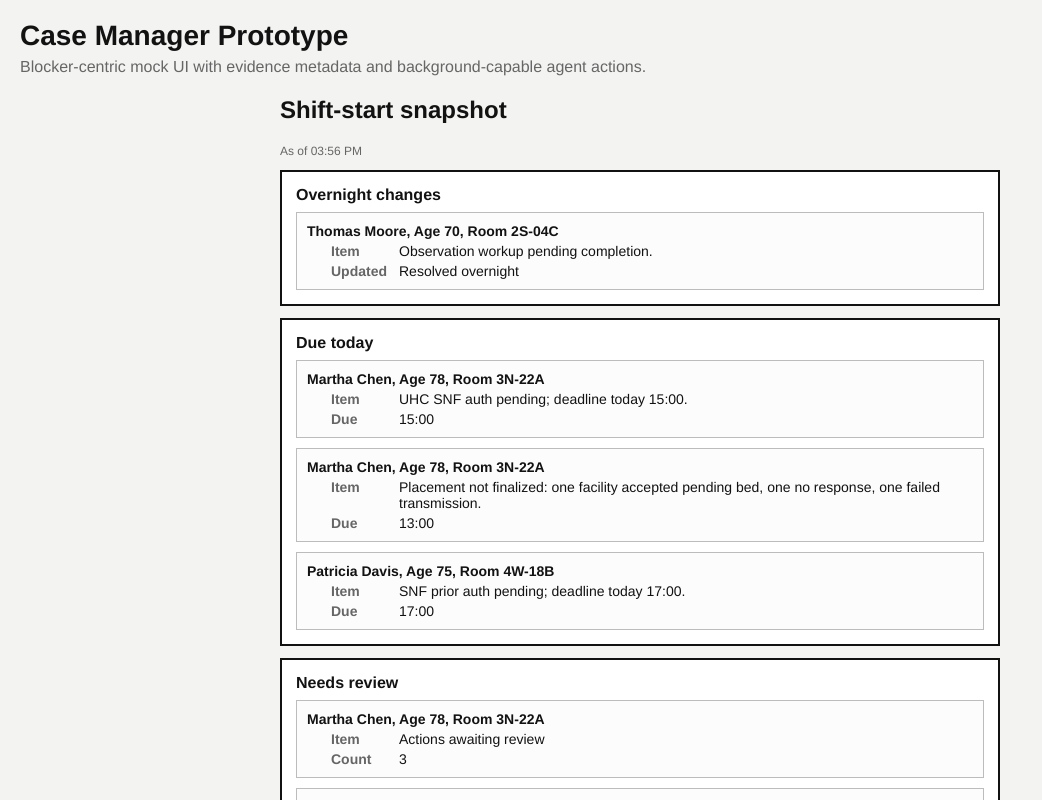
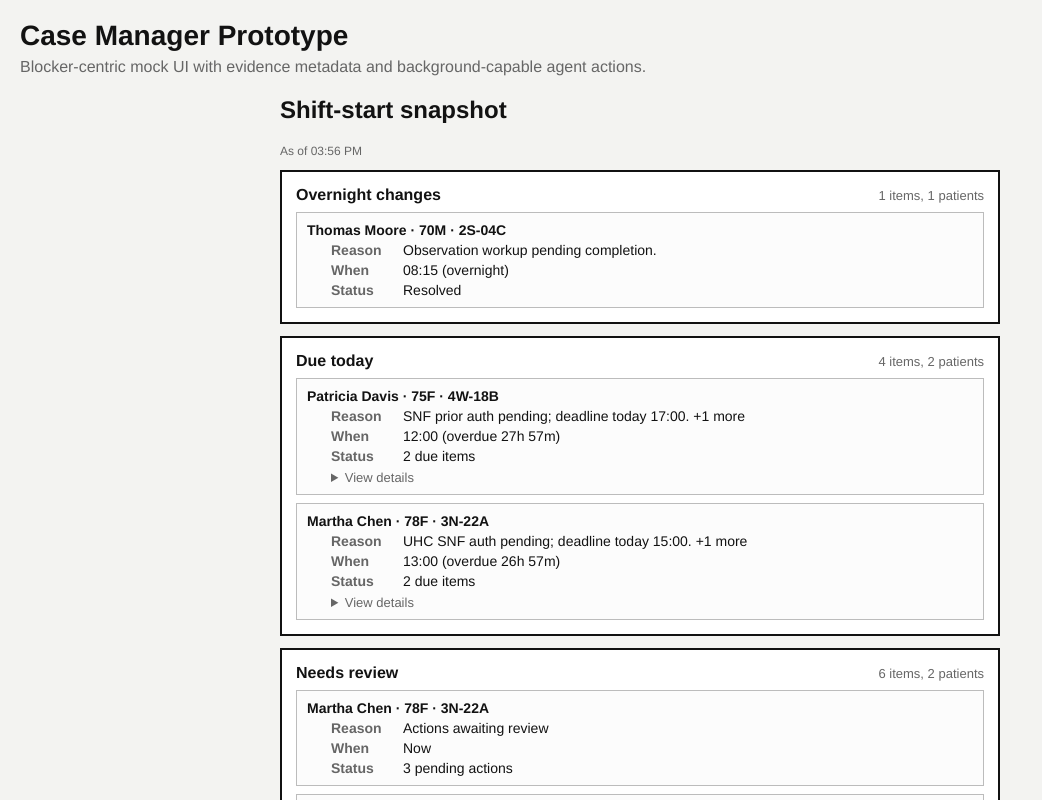
Before and after one commit to jstaufenberg/prototype-v1, a React (Vite) app in the folder prototype-app/: page / in a window 1280 px wide. Both pictures are taken after a click on the button "Show shift-start (S0)". Shown: the top 800 px of the page, without its empty margins (0-1042 px from the left). Built offline with nearby package versions, Linux system fonts and the light colour scheme.

Commit message:
Improve shift-start clarity: grouped patient cards, consistent lines, due urgency context

```diff
--- a/prototype-app/src/components/ShiftStartSnapshot.tsx
+++ b/prototype-app/src/components/ShiftStartSnapshot.tsx
@@ -7,15 +7,30 @@ interface ShiftStartSnapshotProps {
 
 interface SnapshotEntry {
   id: string;
-  name: string;
-  age: number | null;
-  room: string;
-  item: string;
-  metaLabel: 'Updated' | 'Due' | 'Count';
-  metaValue: string;
+  header: string;
+  reason: string;
+  reasonDetails: string[];
+  when: string;
+  status: string;
 }
 
-function computeAge(dob?: string): number | null {
+interface SnapshotCard {
+  title: string;
+  items: SnapshotEntry[];
+  itemCount: number;
+  patientCount: number;
+}
+
+interface PatientAggregate {
+  patientId: string;
+  header: string;
+  rankPosition: number;
+  dueItems: Array<{ description: string; dueAt: number }>;
+  overnightItems: Array<{ description: string; updatedAt: number | null }>;
+  reviewCount: number;
+}
+
+function computeAge(dob?: string | null): number | null {
   if (!dob) return null;
   const birth = new Date(dob);
   if (Number.isNaN(birth.getTime())) return null;
@@ -27,35 +42,86 @@ function computeAge(dob?: string): number | null {
   return age >= 0 ? age : null;
 }
 
-function formatDueLabel(value?: string | null): string {
-  if (!value) return 'N/A';
-  const date = new Date(value);
-  if (Number.isNaN(date.getTime())) return value;
-  return date.toLocaleTimeString('en-US', { hour: '2-digit', minute: '2-digit', hour12: false });
+function toTimestamp(value?: string | null): number | null {
+  if (!value) return null;
+  const parsed = new Date(value).getTime();
+  return Number.isNaN(parsed) ? null : parsed;
+}
+
+function formatClock(timestamp: number): string {
+  return new Date(timestamp).toLocaleTimeString('en-US', { hour: '2-digit', minute: '2-digit', hour12: false });
+}
+
+function formatWhenWithRelative(timestamp: number, now: number): string {
+  const diffMinutes = Math.round((timestamp - now) / 60000);
+  const absMinutes = Math.abs(diffMinutes);
+  const hours = Math.floor(absMinutes / 60);
+  const minutes = absMinutes % 60;
+  const timeText = formatClock(timestamp);
+
+  if (diffMinutes >= 0) {
+    if (hours > 0) return `${timeText} (in ${hours}h${minutes > 0 ? ` ${minutes}m` : ''})`;
+    return `${timeText} (in ${minutes}m)`;
+  }
+
+  if (hours > 0) return `${timeText} (overdue ${hours}h${minutes > 0 ? ` ${minutes}m` : ''})`;
+  return `${timeText} (overdue ${absMinutes}m)`;
+}
+
+function summarizeReason(lines: string[]): { summary: string; details: string[] } {
+  const unique = Array.from(new Set(lines.filter(Boolean)));
+  if (unique.length === 0) {
+    return { summary: 'No additional details', details: [] };
+  }
+
+  if (unique.length === 1) {
+    const single = unique[0];
+    const summary = single.length > 96 ? `${single.slice(0, 93)}...` : single;
+    return { summary, details: single.length > 96 ? [single] : [] };
+  }
+
+  const first = unique[0];
+  const summary = `${first.length > 70 ? `${first.slice(0, 67)}...` : first} +${unique.length - 1} more`;
+  return { summary, details: unique };
+}
+
+function demographicToken(age: number | null, sex?: string | null): string {
+  if (age == null) return sex ?? 'N/A';
+  return `${age}${sex ?? ''}`;
+}
+
+function makeHeader(name: string, age: number | null, sex: string | null | undefined, room: string): string {
+  return `${name} · ${demographicToken(age, sex)} · ${room}`;
 }
 
 export default function ShiftStartSnapshot({ patients, onGoToWorklist }: ShiftStartSnapshotProps) {
-  const overnightChanges: SnapshotEntry[] = [];
-  const dueToday: SnapshotEntry[] = [];
-  const needsReview: SnapshotEntry[] = [];
+  const aggregates = new Map<string, PatientAggregate>();
+  const now = Date.now();
 
   for (const patient of patients) {
     const name = patient.patient_profile.patient_name;
-    const age = computeAge((patient.patient_profile as { dob?: string }).dob);
+    const age = computeAge(patient.patient_profile.dob);
+    const sex = patient.patient_profile.sex ?? null;
     const room = patient.patient_profile.current_location?.bed ?? 'Unknown';
     const bucket = patient.worklist_view_state.bucket_status;
+    const patientId = patient.meta.patient_id;
+
+    const aggregate: PatientAggregate = aggregates.get(patientId) ?? {
+      patientId,
+      header: makeHeader(name, age, sex, room),
+      rankPosition: patient.worklist_view_state.rank_position,
+      dueItems: [],
+      overnightItems: [],
+      reviewCount: 0
+    };
 
     if (bucket === 'Delayed' || bucket === 'At Risk') {
       for (const blocker of patient.blockers.items) {
-        if (blocker.status === 'ACTIVE' && blocker.due_by_local) {
-          dueToday.push({
-            id: `${patient.meta.patient_id}-${blocker.blocker_id}-due`,
-            name,
-            age,
-            room,
-            item: blocker.description,
-            metaLabel: 'Due',
-            metaValue: formatDueLabel(blocker.due_by_local)
+        const dueAt = toTimestamp(blocker.due_by_local);
+        if (blocker.status === 'ACTIVE' && dueAt != null) {
+          aggregate.dueItems.push({
+            description: blocker.description,
+            dueAt
           });
         }
       }
@@ -63,39 +129,96 @@ export default function ShiftStartSnapshot({ patients, onGoToWorklist }: ShiftSt
 
     for (const blocker of patient.blockers.items) {
       if (blocker.status === 'RESOLVED') {
-        overnightChanges.push({
-          id: `${patient.meta.patient_id}-${blocker.blocker_id}-resolved`,
-          name,
-          age,
-          room,
-          item: blocker.description,
-          metaLabel: 'Updated',
-          metaValue: 'Resolved overnight'
+        aggregate.overnightItems.push({
+          description: blocker.description,
+          updatedAt: toTimestamp(blocker.evidence_summary?.last_evidence_update_local)
         });
       }
     }
 
     const pendingActions = patient.proposed_actions.items.filter((a) => a.status === 'PROPOSED');
     if (pendingActions.length > 0 && (bucket === 'Delayed' || bucket === 'At Risk')) {
-      needsReview.push({
-        id: `${patient.meta.patient_id}-review`,
-        name,
-        age,
-        room,
-        item: 'Actions awaiting review',
-        metaLabel: 'Count',
-        metaValue: `${pendingActions.length}`
-      });
+      aggregate.reviewCount = pendingActions.length;
     }
+
+    aggregates.set(patientId, aggregate);
   }
 
-  const flaggedCount = needsReview.length;
+  const values = Array.from(aggregates.values());
 
-  const cards = [
-    { title: 'Overnight changes', items: overnightChanges },
-    { title: 'Due today', items: dueToday },
-    { title: 'Needs review', items: needsReview }
+  const overnightEntries = values
+    .filter((entry) => entry.overnightItems.length > 0)
+    .sort((a, b) => {
+      const aLatest = Math.max(...a.overnightItems.map((item) => item.updatedAt ?? 0));
+      const bLatest = Math.max(...b.overnightItems.map((item) => item.updatedAt ?? 0));
+      return bLatest - aLatest;
+    })
+    .map<SnapshotEntry>((entry) => {
+      const { summary, details } = summarizeReason(entry.overnightItems.map((item) => item.description));
+      const latest = Math.max(...entry.overnightItems.map((item) => item.updatedAt ?? 0));
+      return {
+        id: `${entry.patientId}-overnight`,
+        header: entry.header,
+        reason: summary,
+        reasonDetails: details,
+        when: latest > 0 ? `${formatClock(latest)} (overnight)` : 'Overnight',
+        status: entry.overnightItems.length > 1 ? `${entry.overnightItems.length} changes resolved` : 'Resolved'
+      };
+    });
+
+  const dueEntries = values
+    .filter((entry) => entry.dueItems.length > 0)
+    .sort((a, b) => Math.min(...a.dueItems.map((item) => item.dueAt)) - Math.min(...b.dueItems.map((item) => item.dueAt)))
+    .map<SnapshotEntry>((entry) => {
+      const { summary, details } = summarizeReason(entry.dueItems.map((item) => item.description));
+      const earliestDue = Math.min(...entry.dueItems.map((item) => item.dueAt));
+      return {
+        id: `${entry.patientId}-due`,
+        header: entry.header,
+        reason: summary,
+        reasonDetails: details,
+        when: formatWhenWithRelative(earliestDue, now),
+        status: entry.dueItems.length > 1 ? `${entry.dueItems.length} due items` : '1 due item'
+      };
+    });
+
+  const reviewEntries = values
+    .filter((entry) => entry.reviewCount > 0)
+    .sort((a, b) => {
+      if (b.reviewCount !== a.reviewCount) return b.reviewCount - a.reviewCount;
+      return a.rankPosition - b.rankPosition;
+    })
+    .map<SnapshotEntry>((entry) => ({
+      id: `${entry.patientId}-review`,
+      header: entry.header,
+      reason: 'Actions awaiting review',
+      reasonDetails: [],
+      when: 'Now',
+      status: `${entry.reviewCount} pending actions`
+    }));
+
+  const cards: SnapshotCard[] = [
+    {
+      title: 'Overnight changes',
+      items: overnightEntries,
+      itemCount: values.reduce((sum, entry) => sum + entry.overnightItems.length, 0),
+      patientCount: overnightEntries.length
+    },
+    {
+      title: 'Due today',
+      items: dueEntries,
+      itemCount: values.reduce((sum, entry) => sum + entry.dueItems.length, 0),
+      patientCount: dueEntries.length
+    },
+    {
+      title: 'Needs review',
+      items: reviewEntries,
+      itemCount: values.reduce((sum, entry) => sum + entry.reviewCount, 0),
+      patientCount: reviewEntries.length
+    }
   ].filter((card) => card.items.length > 0).slice(0, 3);
+
+  const flaggedCount = reviewEntries.length;
 
   const timestamp = new Date().toLocaleTimeString('en-US', { hour: '2-digit', minute: '2-digit' });
 
@@ -111,21 +234,34 @@ export default function ShiftStartSnapshot({ patients, onGoToWorklist }: ShiftSt
       <div className="snapshot-cards">
         {cards.map((card) => (
           <div key={card.title} className="snapshot-card">
-            <h3>{card.title}</h3>
+            <div className="snapshot-card-head">
+              <h3>{card.title}</h3>
+              <p className="snapshot-card-summary">{card.itemCount} items, {card.patientCount} patients</p>
+            </div>
             <div className="snapshot-entry-list">
               {card.items.slice(0, 3).map((entry) => (
                 <article key={entry.id} className="snapshot-entry">
-                  <p className="snapshot-entry-name">
-                    {entry.name}, Age {entry.age ?? 'N/A'}, Room {entry.room}
+                  <p className="snapshot-entry-name">{entry.header}</p>
+                  <p className="snapshot-entry-line">
+                    <span className="snapshot-entry-label">Reason</span>
+                    <span>{entry.reason}</span>
                   </p>
                   <p className="snapshot-entry-line">
-                    <span className="snapshot-entry-label">Item</span>
-                    <span>{entry.item}</span>
+                    <span className="snapshot-entry-label">When</span>
+                    <span>{entry.when}</span>
                   </p>
                   <p className="snapshot-entry-line">
-                    <span className="snapshot-entry-label">{entry.metaLabel}</span>
-                    <span>{entry.metaValue}</span>
+                    <span className="snapshot-entry-label">Status</span>
+                    <span>{entry.status}</span>
                   </p>
+                  {entry.reasonDetails.length > 0 && (
+                    <details className="snapshot-entry-details">
+                      <summary>View details</summary>
+                      {entry.reasonDetails.map((detail, index) => (
+                        <p key={`${entry.id}-detail-${index}`}>{detail}</p>
+                      ))}
+                    </details>
+                  )}
                 </article>
               ))}
             </div>
--- a/prototype-app/src/styles.css
+++ b/prototype-app/src/styles.css
@@ -449,20 +449,34 @@ button.secondary:hover {
   padding: 14px;
 }
 
+.snapshot-card-head {
+  display: flex;
+  align-items: baseline;
+  justify-content: space-between;
+  gap: 12px;
+  margin-bottom: 8px;
+}
+
 .snapshot-card h3 {
-  margin: 0 0 8px;
+  margin: 0;
   font-size: 16px;
+}
+
+.snapshot-card-summary {
+  margin: 0;
+  font-size: 13px;
+  color: var(--muted);
 }
 
 .snapshot-entry-list {
   display: grid;
-  gap: 10px;
+  gap: 8px;
 }
 
 .snapshot-entry {
   border: 1px solid #bcbcbc;
   background: #fcfcfc;
-  padding: 10px;
+  padding: 9px 10px;
 }
 
 .snapshot-entry-name {
@@ -474,7 +488,7 @@ button.secondary:hover {
 .snapshot-entry-line {
   margin: 4px 0 0 24px;
   display: grid;
-  grid-template-columns: 60px 1fr;
+  grid-template-columns: 64px 1fr;
   gap: 8px;
   font-size: 14px;
 }
@@ -482,6 +496,20 @@ button.secondary:hover {
 .snapshot-entry-label {
   color: var(--muted);
   font-weight: 600;
+}
+
+.snapshot-entry-details {
+  margin: 6px 0 0 24px;
+  font-size: 13px;
+  color: var(--muted);
+}
+
+.snapshot-entry-details summary {
+  cursor: pointer;
+}
+
+.snapshot-entry-details p {
+  margin: 4px 0 0;
 }
 
 .snapshot-buttons {
--- a/prototype-app/src/types/mockData.ts
+++ b/prototype-app/src/types/mockData.ts
@@ -9,6 +9,8 @@ export interface PatientRecord {
   };
   patient_profile: {
     patient_name: string;
+    dob?: string;
+    sex?: string;
     mrn: string;
     primary_diagnosis: string;
     attending_physician: string;
```
